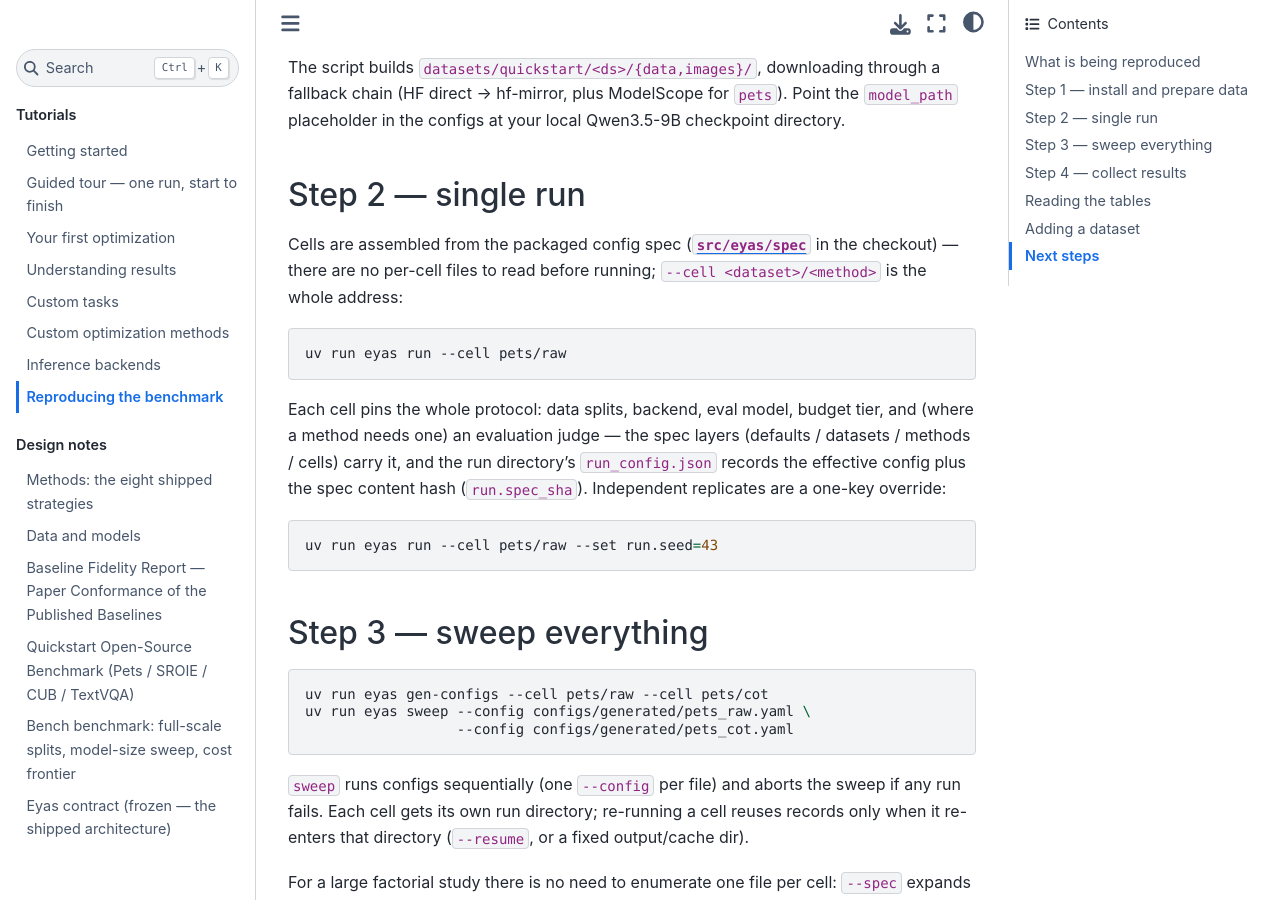
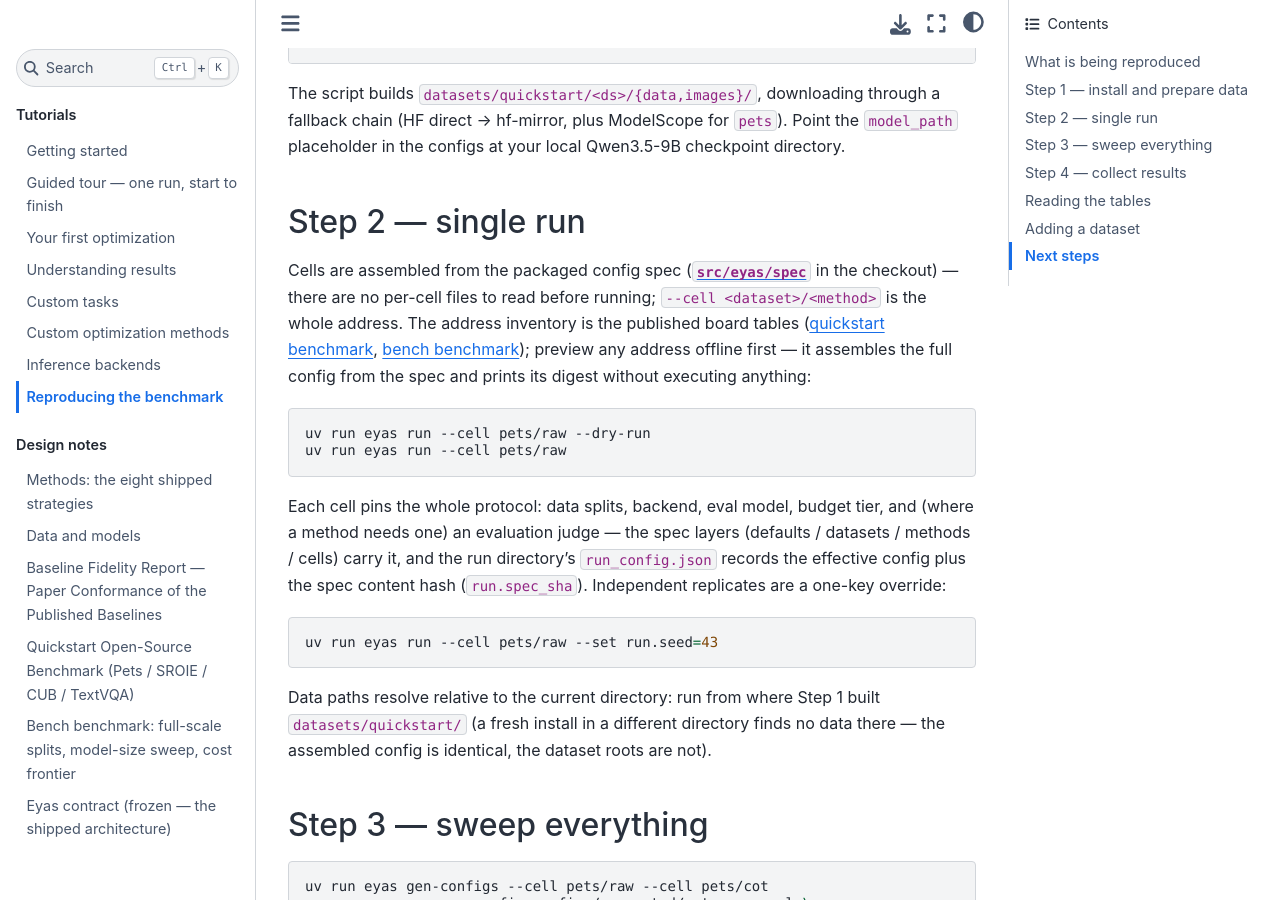
Before and after one commit to Davidham3/eyas, a Sphinx documentation site: the page built from docs/tutorials/benchmark.md, in a window 1280 px wide and 900 px high, scrolled down 1363 px. Built offline with Sphinx 7.4.7 and the Sphinx Book theme 1.1.4, drawn with Linux system fonts in a browser that asks for light colours; some of the changed text lies outside the part shown.

Commit message:
docs: promote --cell to the installed-package quickstart surface

````diff
--- a/docs/tutorials/benchmark.md
+++ b/docs/tutorials/benchmark.md
@@ -9,7 +9,8 @@ checkout and use the `scripts/` dataset-build helpers. The spec itself now ships
 the installed package (`src/eyas/spec` in the checkout, `eyas/spec` in a wheel), so a
 pip user holds the identical spec — but reproducing the published benchmark end to end
 additionally needs the bench-data build recipes that live in `scripts/`, so the full
-study stays documented as the checkout path. For everyday optimization, pip users
+study stays documented as the checkout path (Steps 1–2 — install, prepare, and single
+`--cell` runs — work from a plain install). For everyday optimization, pip users
 follow the inline-YAML tutorials ([Getting started](getting-started.md), [Your first
 optimization](first-optimization.md)).
 
@@ -43,9 +44,10 @@ The script builds `datasets/quickstart/<ds>/{data,images}/`, downloading through
 
 ## Step 2 — single run
 
-Cells are assembled from the packaged config spec ([`src/eyas/spec`](../../src/eyas/spec) in the checkout) — there are no per-cell files to read before running; `--cell <dataset>/<method>` is the whole address:
+Cells are assembled from the packaged config spec ([`src/eyas/spec`](../../src/eyas/spec) in the checkout) — there are no per-cell files to read before running; `--cell <dataset>/<method>` is the whole address. The address inventory is the published board tables ([quickstart benchmark](../07-quickstart-benchmark.md), [bench benchmark](../08-bench-benchmark.md)); preview any address offline first — it assembles the full config from the spec and prints its digest without executing anything:
 
 ```bash
+uv run eyas run --cell pets/raw --dry-run
 uv run eyas run --cell pets/raw
 ```
 
@@ -54,6 +56,10 @@ Each cell pins the whole protocol: data splits, backend, eval model, budget tier
 ```bash
 uv run eyas run --cell pets/raw --set run.seed=43
 ```
+
+Data paths resolve relative to the current directory: run from where Step 1 built
+`datasets/quickstart/` (a fresh install in a different directory finds no data there —
+the assembled config is identical, the dataset roots are not).
 
 ## Step 3 — sweep everything
 
````
Also changed, not shown: README.md (+19 -1 lines), docs/tutorials/getting-started.md (+4 -2 lines), 1 other file.
